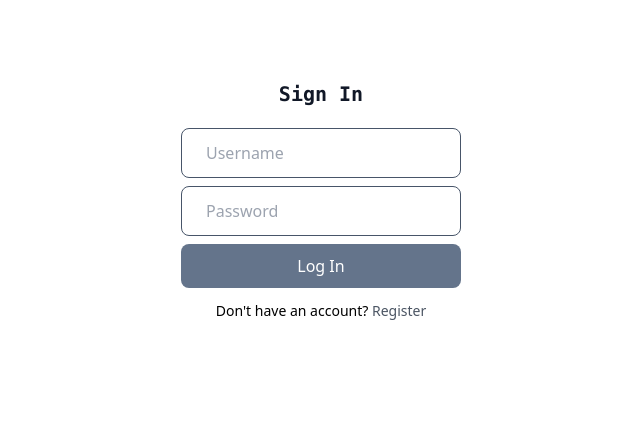
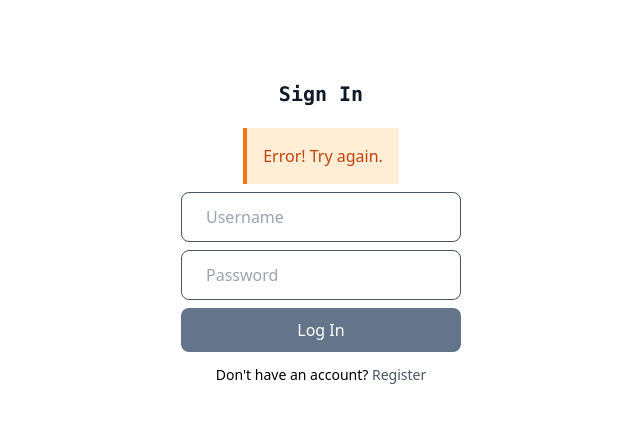
Before and after one commit to galib-i/code-rooms, a Flask app: page /login/ in a window 1280 px wide. Shown: the top 424 px of the page, without its empty margins (319-959 px from the left). Run offline with Flask 3, Linux system fonts and the light colour scheme; style sheets or scripts are compiled from the project's sources.

Commit message:
Add login

```diff
--- a/db_connection.py
+++ b/db_connection.py
@@ -4,6 +4,7 @@ from dotenv import load_dotenv
 from pymongo import MongoClient
 from werkzeug.security import generate_password_hash
 
+from user import User
 
 load_dotenv()
 client = MongoClient(os.getenv("URI"))
@@ -15,3 +16,8 @@ users = db.get_collection("users")
 def save_user(username, email, password):
     hashed_password = generate_password_hash(password=password)
     users.insert_one({"_id": username, "email": email, "password": hashed_password})
+
+
+def get_user(username):
+    user_data = users.find_one({"_id": username})
+    return User(user_data["_id"], user_data["email"], user_data["password"]) if user_data else None
--- a/main.py
+++ b/main.py
@@ -1,22 +1,21 @@
 from flask import Flask, render_template, url_for, request, redirect
 from flask_socketio import SocketIO
 from pymongo.errors import DuplicateKeyError
+from flask_login import LoginManager, login_user, login_required, logout_user, current_user
 
-from db_connection import save_user
+from db_connection import save_user, get_user
 
 app = Flask(__name__)
 app.config["SECRET_KEY"] = "secret!"
 socketio = SocketIO(app)
+login_manager = LoginManager()
+login_manager.login_view = 'login'
+login_manager.init_app(app)
 
 
 @app.route("/")
 def home():
     return render_template("index.html")
-
-
-@app.route("/login/")
-def login():
-    return render_template("login.html")
 
 
 @app.route("/register/", methods=["GET", "POST"])
@@ -35,5 +34,24 @@ def register():
     return render_template("register.html")
 
 
+@app.route("/login/", methods=["GET", "POST"])
+def login():
+    if request.method == "POST":
+        username = request.form.get("username")
+        password_input = request.form.get("password")
+        user = get_user(username)
+
+        if user and user.check_password(password=password_input):
+            login_user(user)
+            return redirect(url_for('home'))
+
+    return render_template("login.html", error="Error! Try again.")
+
+
+@login_manager.user_loader
+def load_user(username):
+    return get_user(username)
+
+
 if __name__ == "__main__":
     socketio.run(app, debug=True)
--- a/templates/login.html
+++ b/templates/login.html
@@ -4,9 +4,14 @@
 <div class="max-w-[280px] mx-auto">
     <div class="flex flex-col items-center mt-[10vh]">
         <h2 class="mb-5 text-gray-900 font-mono font-bold text-xl">Sign In</h2>
+        {% if error %}
+        <div class="mb-2 bg-orange-100 border-l-4 border-orange-500 text-orange-700 p-4" role="alert">
+            <p>{{error}}</p>
+        </div>
+        {% endif %}
         <form method="POST" action="/login">
-            <input type="text" class="w-full px-6 py-3 mb-2 border border-slate-600 rounded-lg font-medium " placeholder="Username" value=""/>
-            <input type="password" class="w-full px-6 py-3 mb-2 border border-slate-600 rounded-lg font-medium " placeholder="Password" value=""/>
+            <input type="text" class="w-full px-6 py-3 mb-2 border border-slate-600 rounded-lg font-medium " name="username" placeholder="Username" value=""/>
+            <input type="password" class="w-full px-6 py-3 mb-2 border border-slate-600 rounded-lg font-medium " name="password" placeholder="Password" value=""/>
             <button class="bg-slate-500 hover:bg-slate-700 text-white text-base rounded-lg py-2.5 px-5 transition-colors w-full text-[19px]">Log In</button>
         </form>
         <p class="text-center mt-3 text-[14px]">Don't have an account?
--- a/user.py
+++ b/user.py
@@ -11,8 +11,12 @@ class User:
     def is_authenticated():
         return True
 
+    @staticmethod
+    def is_active():
+        return True
+
     def get_id(self):
         return self.username
 
     def check_password(self, password):
-        return check_password_hash(pwash=self.password, password=password)
+        return check_password_hash(pwhash=self.password, password=password)
```
